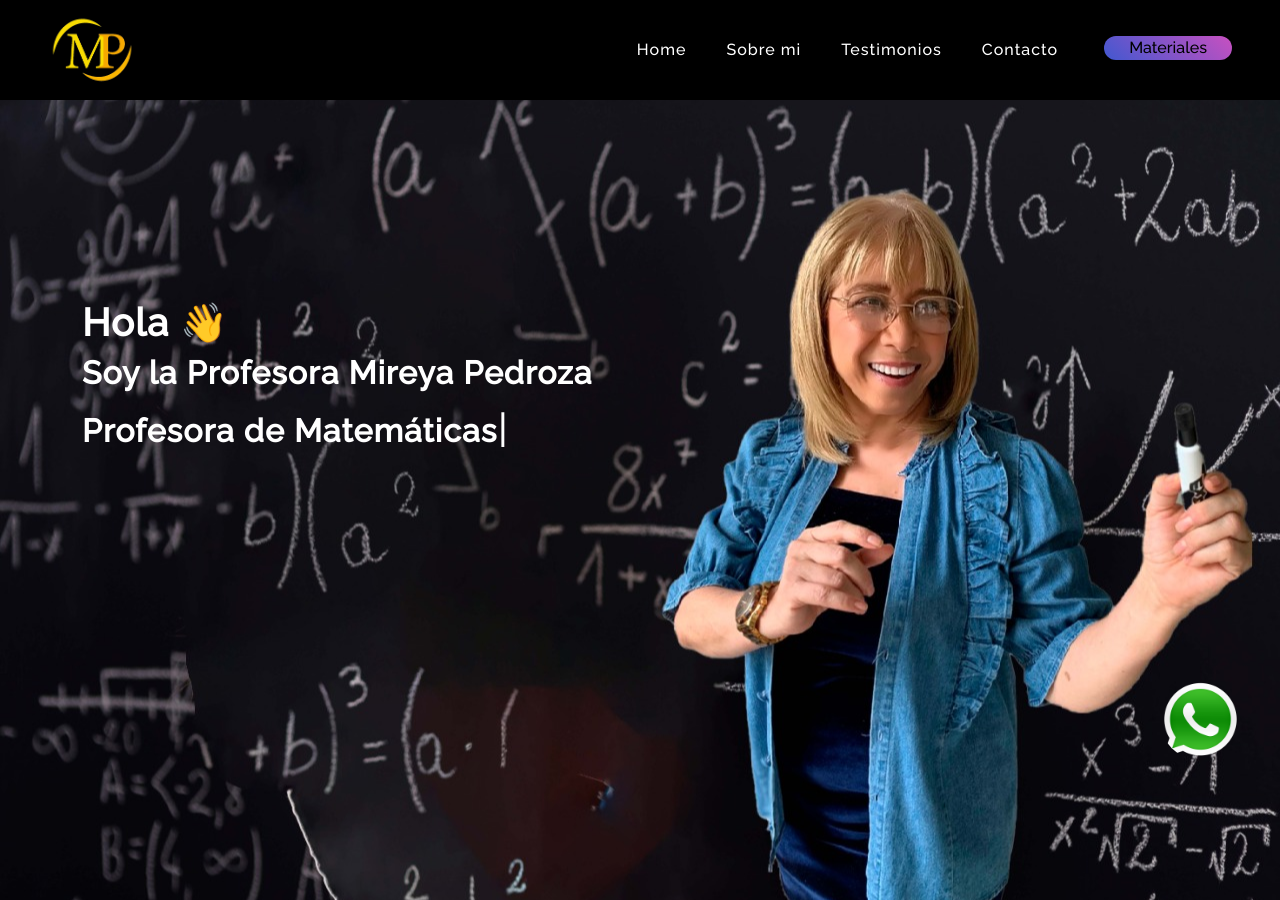
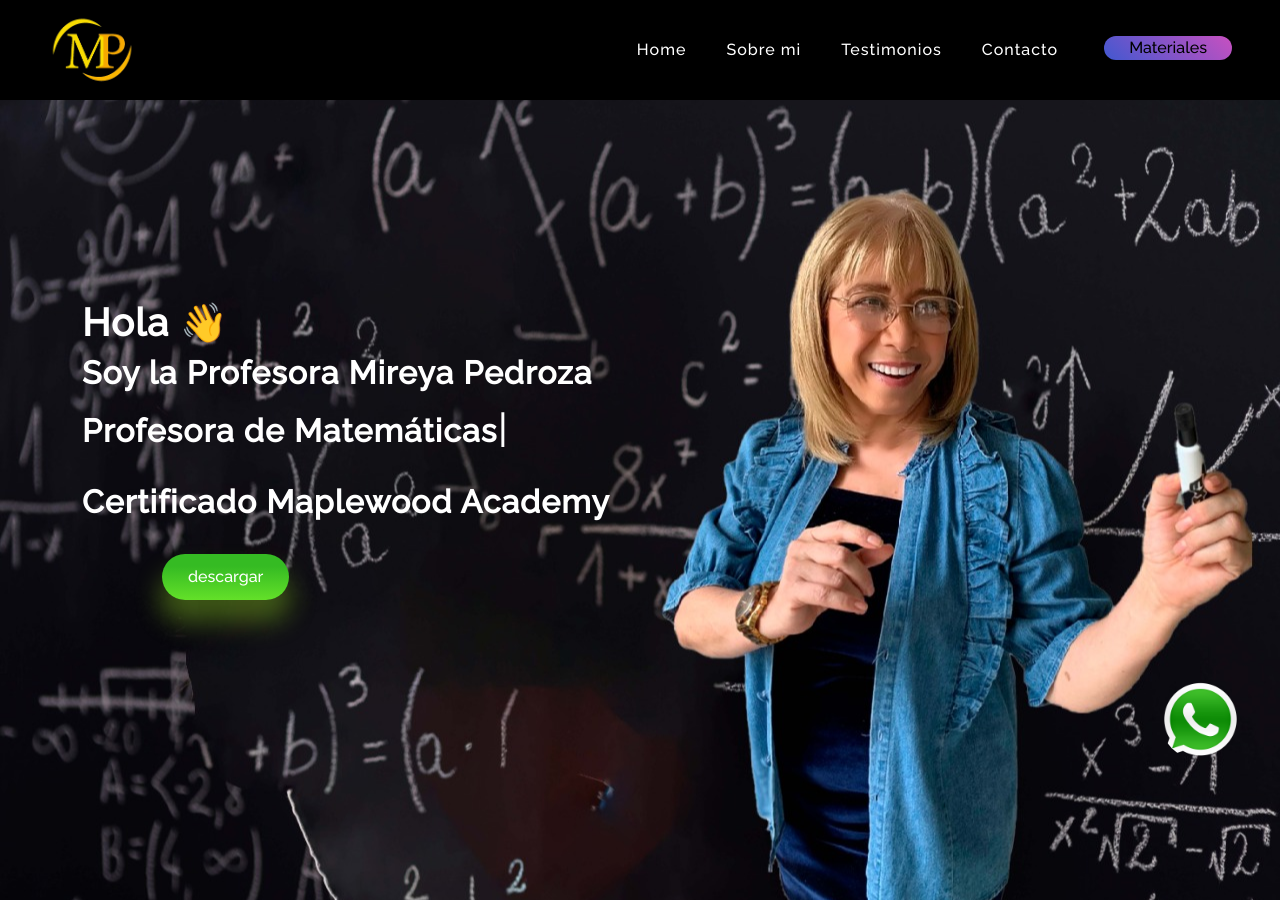
Before and after one commit to Otorb/profemireya, a React (Create React App) app: page / in a window 1280 px wide. Built offline with nearby package versions, Linux system fonts and the light colour scheme; a web font is replaced by a local one.

Commit message:
certificado

```diff
--- a/src/Compónents/Home/Home.jsx
+++ b/src/Compónents/Home/Home.jsx
@@ -10,9 +10,15 @@ import {
   } from "react-icons/ai";
   import { FaLinkedinIn } from "react-icons/fa";
   import whatsapp from '../../Assets/btnflo.png'
+  import carta from '../../Assets/Maplewood.pdf'
 
 
 function Home() {
+
+  function onClick(e) {
+    window.open(e.target.value)
+  }
+
   return (
     <div className='homepagebackground homepagebackground2'>
 
@@ -24,11 +30,9 @@ function Home() {
             <h2 className='nametext'>Soy la Profesora Mireya Pedroza</h2>
             <span></span>
             <Text />
+            <h3 className='certificado'>Certificado Maplewood Academy </h3>
+            <button value={carta} onClick={e=> onClick(e)} className='outline-btn'>descargar</button>
             {/* <button onClick={() => {
-              window.open("https://github.com/rahulvijay81");
-            }}
-              className='socailmediabtn'><AiFillGithub className='icon' /></button>
-            <button onClick={() => {
               window.open("https://www.linkedin.com/in/rahulvijay81/");
             }}
               className='socailmediabtn'><FaLinkedinIn className='icon' /></button>
--- a/src/Pages/style.css
+++ b/src/Pages/style.css
@@ -223,6 +223,31 @@
 .icon {
   font-size: 30px;
 }
+.certificado{
+  margin-top: 25px;
+  font-size: 2.0em !important;
+  color: white !important;
+  font-weight: 600 !important;
+  letter-spacing: 1px !important;
+}
+
+
+.outline-btn {
+  margin-top: 25px;
+  background: linear-gradient(180deg, #35bb23 26.71%, #63e029 99.36%);
+  box-shadow: 0px 20px 24px 3px rgba(129, 189, 32, 0.42);
+  border-radius: 34px;
+  border: none;
+  color: white;
+  font-size: 16px;
+  padding: 11px 26px 11px 26px;
+  margin-left: 5rem;
+}
+.outline-btn:hover {
+  background: white;
+  cursor: pointer;
+  color: var(--orange);
+}
 
 @media (max-width: 767px) {
   .homepagebackground2 {
@@ -254,6 +279,12 @@
     font-size: 2.4em !important;
     color: black !important;
   }
+  .certificado{
+    margin-top: 20px;
+    font-size: 1.4em !important;
+    color: black !important;
+  }
+
   .imagedeveloper {
     margin-top: 50px;
     max-width: 420px;
@@ -263,6 +294,10 @@
   .socailmediabtn {
     margin-top: 1rem;
   }
+  .outline-btn{
+    margin-top: 20px;
+  }
+
 }
 
 /* Aboutpage style */
```
Also changed, not shown: 1 other file (tests, documents, lock files or other folders).
